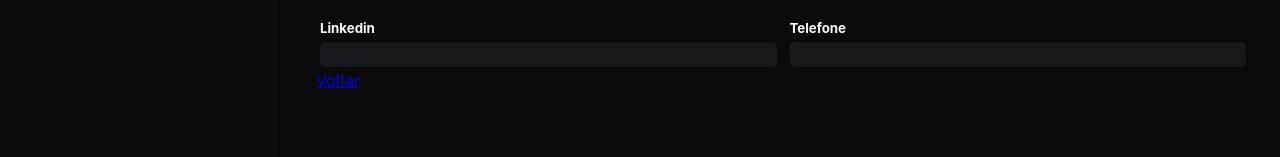
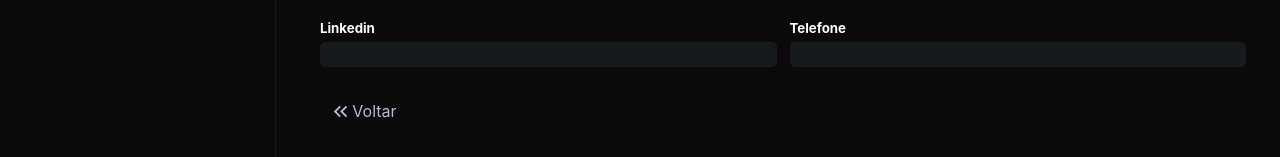
Before and after one commit to Tassio-Med/multiform, a React (Vite) app: page /page4 in a window 1280 px wide. Shown: the part 527-684 px from the top of the page. Built offline with nearby package versions, Linux system fonts and the light colour scheme.

Commit message:
feat: botão de voltar página estilizado novamente

```diff
--- a/src/pages/PageForm4/index.tsx
+++ b/src/pages/PageForm4/index.tsx
@@ -3,6 +3,7 @@ import { Theme } from "../../components/Theme"
 import { useFormContext } from "../../contexts/useFormContext";
 import { FormActions } from "../../types";
 import { Link } from "react-router-dom";
+import { MdKeyboardDoubleArrowLeft as Arrow } from 'react-icons/md';
 import * as F from "./styles";
 
 export const PageForm4 = () => {
@@ -79,7 +80,11 @@ export const PageForm4 = () => {
           </F.Box>
         </F.Dev>
 
-        <Link to="/page3">Voltar</Link>
+        {/* <Link to="/page3">Voltar</Link> */}
+        <F.BackButton to="/page3">
+        <Arrow fontSize="23px" />
+        Voltar
+      </F.BackButton>
       </F.Container>
     </Theme>
   )
--- a/src/pages/PageForm4/styles.ts
+++ b/src/pages/PageForm4/styles.ts
@@ -1,3 +1,4 @@
+import { Link } from 'react-router-dom';
 import styled from 'styled-components';
 
 export const Container = styled.div`
@@ -39,3 +40,18 @@ export const Data = styled.div`
 export const Dev = styled.div`
   display: flex;
 `;
+
+export const BackButton = styled(Link)`
+  margin-top: 30px;
+  font-size: 16px;
+  text-decoration: none;
+  display: flex;
+  justify-content: center;
+  align-items: center;
+  color: #B8B8D4;
+  width: 10%;
+
+  &:hover {
+    color: #fff;
+  }
+`;
```
